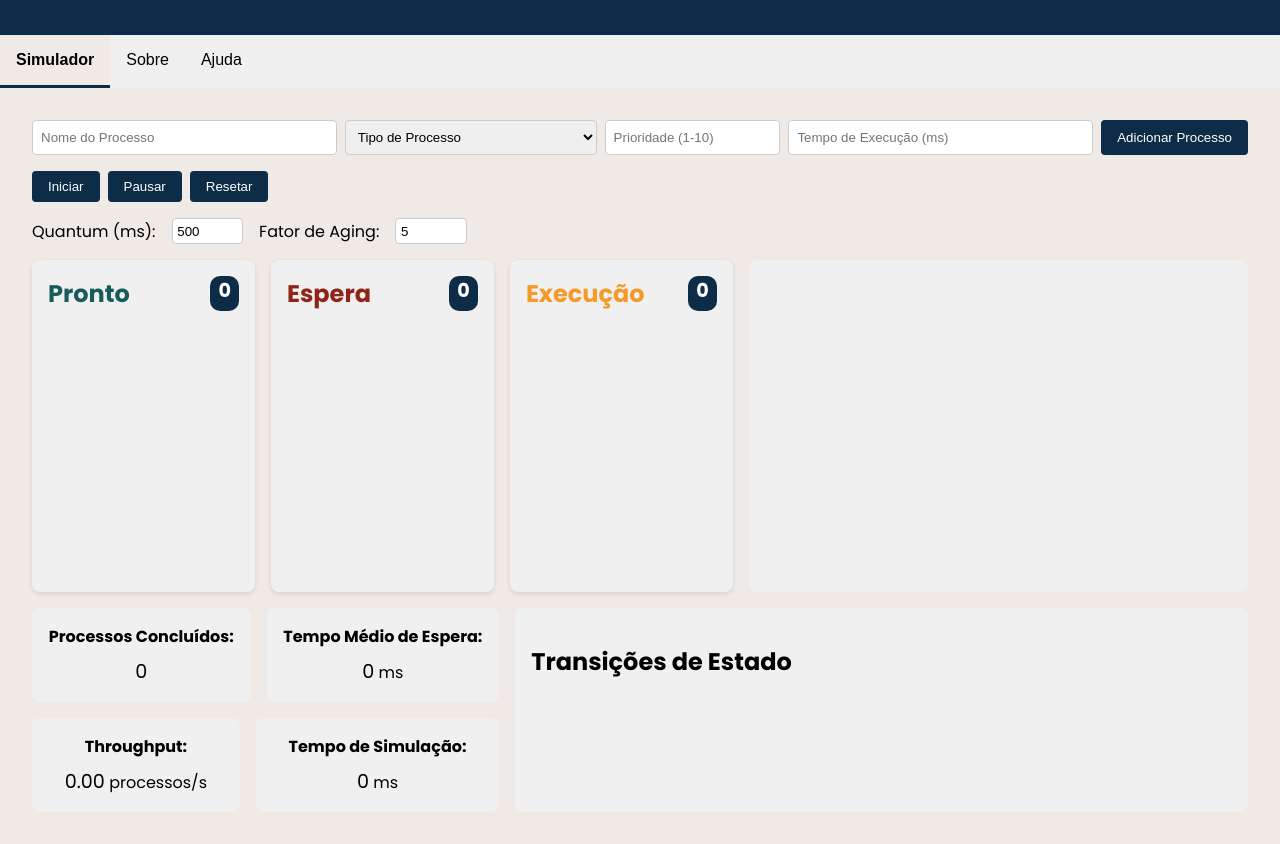
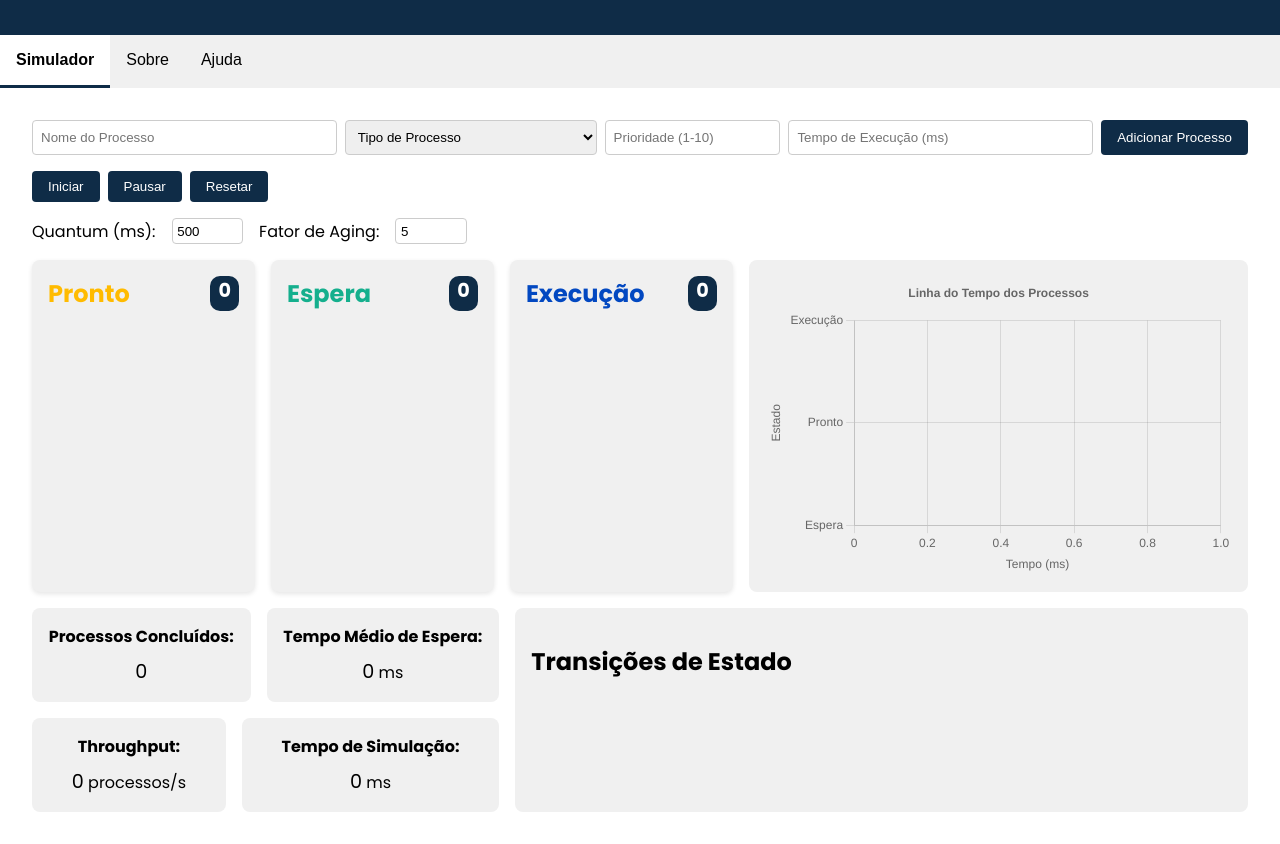
Before and after one commit to lvamaral2004/escalonador-prioridade-dinamica, a plain HTML site: page index.html in a window 1280 px wide. Shown: the part 88-932 px from the top of the page. Drawn offline with nearby package versions, Linux system fonts and the light colour scheme.

Commit message:
Ajuste no CSS e no Chart

```diff
--- a/index.html
+++ b/index.html
@@ -5,6 +5,7 @@
   <meta name="viewport" content="width=device-width, initial-scale=1.0"/>
   <title>Simulador de Escalonamento por Prioridade Dinâmica</title>
   <link rel="stylesheet" href="style.css" />
+  <script src="https://cdn.jsdelivr.net/npm/chart.js"></script>
 </head>
 <body>
   <header>
@@ -151,7 +152,8 @@
         </div>
 
         <h3>Suporte</h3>
-        <p>Para dúvidas ou sugestões, entre em contato conosco através do email: suporte@simuladores.com.br</p>
+        <p>Para dúvidas ou sugestões, entre em contato conosco através
+          dos e-mails: livia.amaral@unifesspa.edu.br e pedro.arnaldo@unifesspa.edu.br</p>
       </div>
     </section>
   </main>
--- a/script.js
+++ b/script.js
@@ -145,7 +145,7 @@ class Process {
         this.stateChart = new Chart(ctx, {
           type: 'line',
           data: {
-            datasets: [] // Inicialmente vazio, será preenchido dinamicamente
+            datasets: []
           },
           options: {
             responsive: true,
--- a/style.css
+++ b/style.css
@@ -1,16 +1,15 @@
 @import url('https://fonts.googleapis.com/css2?family=Poppins:ital,wght@0,100;0,200;0,300;0,400;0,500;0,600;0,700;0,800;0,900;1,100;1,200;1,300;1,400;1,500;1,600;1,700;1,800;1,900&display=swap');
 
 :root {
-    --bg-color: #efeae6;
+    --bg-color: #ffffff;
     --text-color: #000000;
-    --accent-color: #0c2c47;
+    --accent-color: #0F2C47;
     --queue-bg: #f0f0f0;
-    --ready-color: #185b5a;
-    --waiting-color: #912418;
-    --execution-color: #f49a28;
-    --completed-color: #9b59b6;
+    --ready-color: #FFBB00;
+    --waiting-color: #15AF8D;
+    --execution-color: #0248C1;
     --transition-speed: 0.3s;
-    --tab-active: #3498db;
+    --tab-active:  #0F2C47;
     --tab-inactive: #bdc3c7;
     --modal-bg: rgba(0, 0, 0, 0.5);
   }
@@ -18,12 +17,10 @@
   body.dark-mode {
     --bg-color: #121212;
     --text-color: #ffffff;
+    --accent-color: #2b57a7;
     --queue-bg: #1e1e1e;
-    --ready-color: #27ae60;
-    --waiting-color: #c0392b;
-    --execution-color: #d35400;
-    --completed-color: #8e44ad;
-    --tab-active: #9b59b6;
+    --execution-color: #ff7300;
+    --tab-active:  #2b57a7;
     --tab-inactive: #7f8c8d;
   }
 
```
